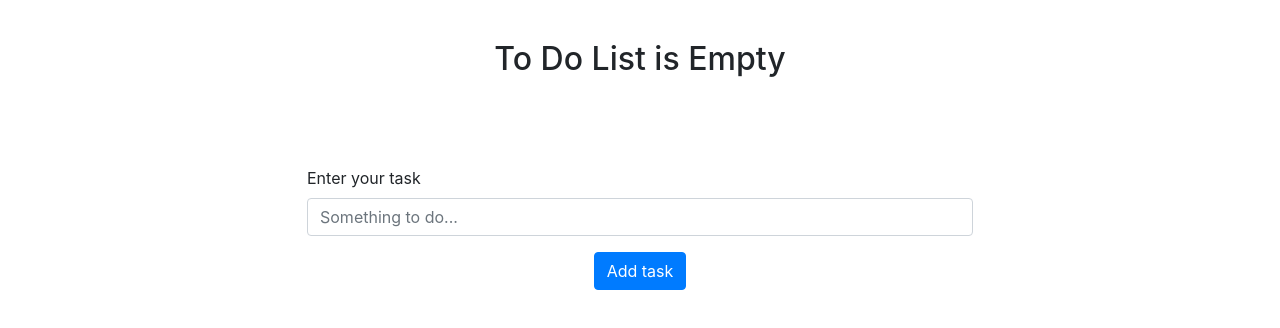
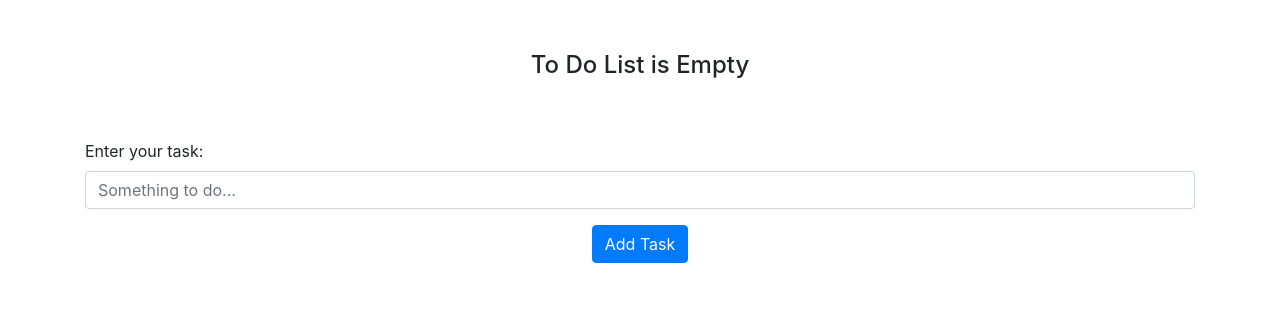
Before and after one commit to alerion09/To-Do-App, a React (Create React App) app: page / in a window 1280 px wide. Shown: the top 328 px of the page. Built offline with nearby package versions, Linux system fonts and the light colour scheme; the HTML template or start-up script is replaced by a standard one.

Commit message:
Changed section padding and remove button size and added trash icon.

```diff
--- a/package.json
+++ b/package.json
@@ -10,6 +10,7 @@
     "react": "^17.0.1",
     "react-bootstrap": "^1.4.3",
     "react-dom": "^17.0.1",
+    "react-icons": "^4.2.0",
     "react-scripts": "4.0.2",
     "web-vitals": "^1.1.0"
   },
--- a/src/App.js
+++ b/src/App.js
@@ -77,7 +77,7 @@ const App = ()=>{
             saveToLocalStorage()
         }
     },)
-    //Function checikng if tasks-list local storage item exist - if exist then pushing storaged data into tasksList useState
+    //Function checikng if tasks-list local storage item exist - if exist then pushing storaged data into tasksList state
     //- if is not then creating empty array item in local storage.
     const checkIsLocalTasksList = () => {
         const localTasksList = localStorage.getItem('tasks-list')
--- a/src/TaskInput.js
+++ b/src/TaskInput.js
@@ -6,14 +6,14 @@ const TaskInput = (props) => {
     return (
         <section>
             <Form onSubmit={addTask}>
-                <Form.Label>Enter your task</Form.Label>
+                <Form.Label>Enter your task:</Form.Label>
                     <div className='flex-column-center'>
                         <Form.Control type='text' id='task-text' placeholder='Something to do...' name='task-text' onChange={changeTaskText}
                         value={taskText} className={isInputCorrect ? 'form-control' : 'form-control is-invalid'} ></Form.Control>
                         <Form.Control.Feedback type="invalid">
                             This field can not be empty.
                         </Form.Control.Feedback>
-                        <Button type='submit' className='mt-3'>Add task</Button>
+                        <Button type='submit' className='mt-3'>Add Task</Button>
                     </div>
             </Form>
         </section>
--- a/src/ToDoList.js
+++ b/src/ToDoList.js
@@ -1,19 +1,19 @@
 import React from 'react'
 import {ListGroup, ListGroupItem, Button} from 'react-bootstrap'
 import Task from './Task'
-
+import {FaTrashAlt} from 'react-icons/fa'
 const ToDoList = (props) => {
     const {tasksList, removeTask, clearList} = props
     if (tasksList === null || tasksList.length === 0){
         return (
-            <section className='flex-column-center'>
-                <h2>To Do List is Empty</h2>
+            <section className='flex-column-center' id='section-empty-list'>
+                <h4>To Do List is Empty</h4>
             </section>
         )
     }
     else {
         return (
-            <section>
+            <section id='section-filled-list'>
                 <ListGroup>
                     {tasksList.map((object, index)=>{
                         const {id, content} = object
@@ -21,7 +21,7 @@ const ToDoList = (props) => {
                             <ListGroupItem key={id}>
                                 <div className='flex-row'>
                                     <Task key={id} index={index+1} content={content}/>
-                                    <Button onClick={() => removeTask(id)}>Remove</Button>
+                                    <Button size='sm' onClick={() => removeTask(id)}><FaTrashAlt /></Button>
                                 </div>
                             </ListGroupItem>
                         )})}
--- a/src/index.css
+++ b/src/index.css
@@ -1,29 +1,42 @@
-*{
+* {
     margin: 0;
     padding: 0;
     box-sizing: border-box;
 }
-.container
-{
+#root {
+    width: 100%;
+    height: 100%;
+}
+.container {
+    width: 100%;
+    height: 100%;
     display: flex;
     flex-direction: column;
     align-items: center;
 }
-section
-{
-    width: 60%;
-    padding: 40px 0px;
+section {
+    width: 100%;
+    padding-top:10vw;
 }
-.flex-column-center
-{
+.flex-column-center {
     display: flex;
     flex-direction: column;
     align-items: center;
 }
-.flex-row
-{
+.flex-row {
     display: flex;
     flex-direction: row;
     align-items: center;
     justify-content: space-between;
 }
+/* Responsive CSS */
+@media only screen and (min-width:400px) {
+    section {
+        padding-top:6vw;
+    }
+}
+@media only screen and (min-width:1000px) {
+    section {
+        padding-top:4vw;
+    }
+}
```
Also changed, not shown: 1 other file (tests, documents, lock files or other folders).
